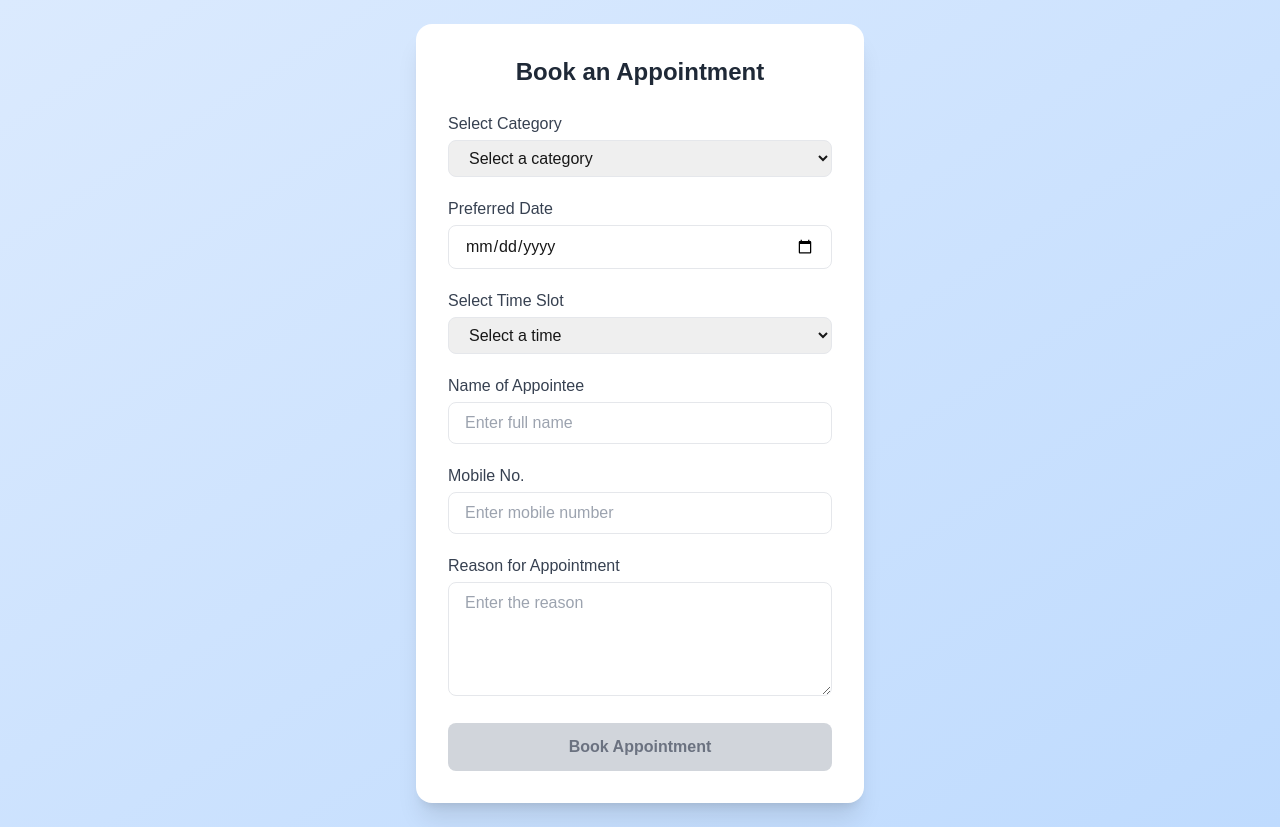
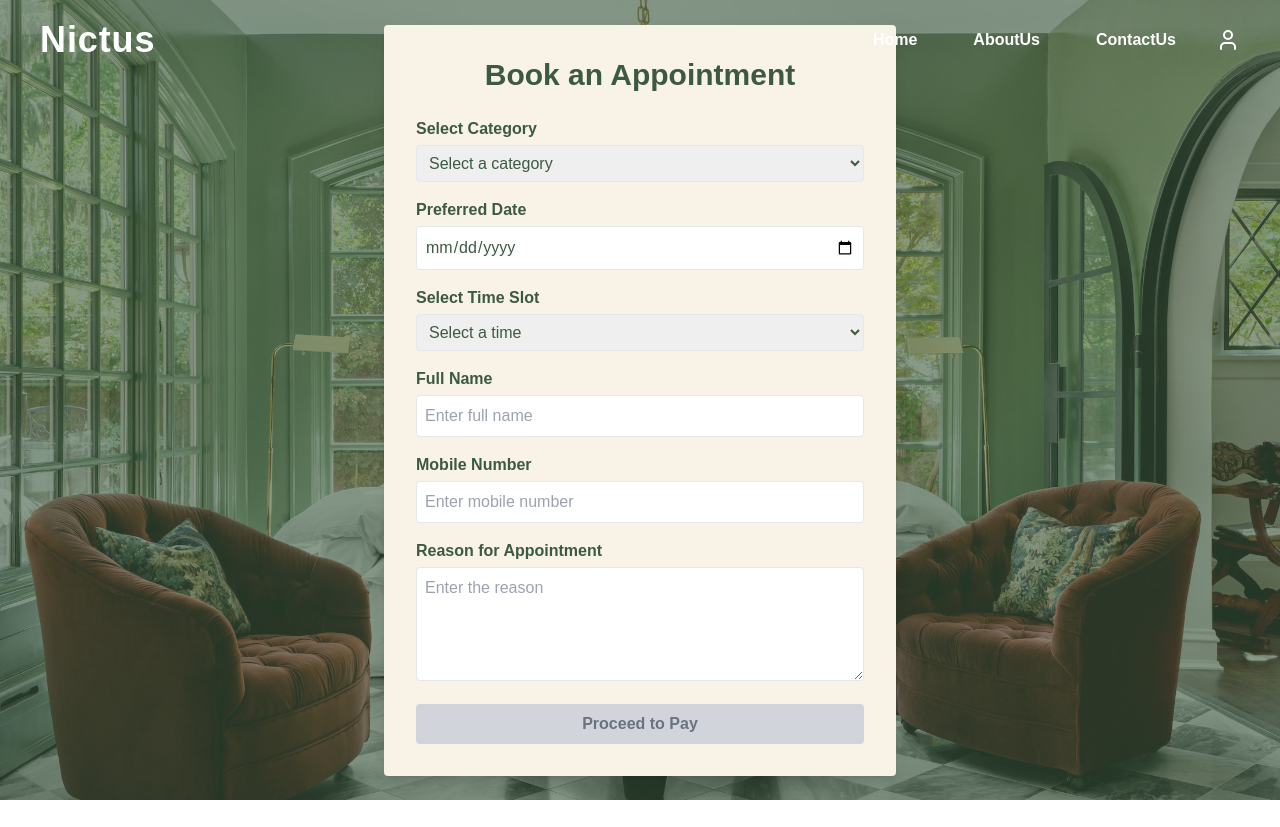
Before and after one commit to aquib2502/Nictus, a Next.js app: page /appointments in a window 1280 px wide. After the commit the page ends 800 px from the top, so only its background shows below. Built offline with nearby package versions, Linux system fonts and the light colour scheme.

Commit message:
all done

```diff
--- a/src/components/aboutus/aboutus.jsx
+++ b/src/components/aboutus/aboutus.jsx
@@ -1,6 +1,7 @@
 "use client";
 
 import { motion } from "framer-motion";
+import Navbar from "../../components/layout/navbar.jsx";
 
 export default function AboutUs() {
   return (
@@ -8,6 +9,7 @@ export default function AboutUs() {
       className="min-h-screen flex flex-col items-center justify-center bg-cover bg-center px-6 py-12 relative"
       style={{ backgroundImage: "url('/bg-image.jpg')" }}
     >
+      <Navbar />
       {/* Deep Green Overlay with Blur */}
       <div className="absolute inset-0 bg-[#3C5A40] bg-opacity-60 backdrop-blur-md"></div>
 
--- a/src/components/appointments/appointmets.jsx
+++ b/src/components/appointments/appointmets.jsx
@@ -1,204 +1,250 @@
 "use client";
-
-import React, { useState } from "react";
-import { motion } from "framer-motion";
+import React, { useState, useEffect } from "react";
+import axios from "axios";
+import Navbar from "../../components/layout/navbar.jsx";
 
 export default function AppointmentForm() {
   const [formData, setFormData] = useState({
     category: "",
     date: "",
     timeSlot: "",
-    name: "",
-    mobile: "",
+    name: "", // ✅ Added name field
+    mobile: "", // ✅ Added mobile field
     reason: "",
   });
 
-  const isFormValid =
-    formData.category &&
-    formData.date &&
-    formData.timeSlot &&
-    formData.name &&
-    formData.mobile &&
-    formData.reason;
+  const [token, setToken] = useState("");
+  const [blurBg, setBlurBg] = useState(false);
+
+  useEffect(() => {
+    const storedToken = localStorage.getItem("authToken");
+    setToken(storedToken);
+  }, []);
+
+  const handleFocus = () => setBlurBg(true);
+  const handleBlur = () => setBlurBg(false);
 
   const handleChange = (e) => {
-    setFormData({ ...formData, [e.target.name]: e.target.value });
+    setFormData((prevState) => ({
+      ...prevState,
+      [e.target.name]: e.target.value,
+    }));
+
+    console.log("Updated Form Data:", formData); // Debugging
   };
 
-  const handleSubmit = (e) => {
+  // ✅ Compute form validity directly inside render
+  const isFormValid =
+    formData.category !== "" &&
+    formData.date !== "" &&
+    formData.timeSlot !== "" &&
+    formData.name !== "" &&
+    formData.mobile !== "" &&
+    formData.reason !== "";
+    const handleSubmit = async (e) => {
       e.preventDefault();
-    alert("Appointment booked successfully!");
+
+      const token = localStorage.getItem("authToken"); // Retrieve token again
+      console.log("🔑 Token Retrieved:", token); // Debugging
+
+      if (!token) {
+          alert("Unauthorized: Please log in to continue.");
+          return;
+      }
+
+      try {
+          console.log("Submitting Request:", formData);
+
+          const bookingResponse = await axios.post(
+              "http://localhost:5000/api/appointments/book",
+              {
+                  type: formData.category,
+                  date: formData.date,
+                  time: formData.timeSlot,
+                  reason: formData.reason,
+                  name: formData.name,
+                  mobile: formData.mobile
+              },
+              {
+                  headers: { Authorization: `Bearer ${token}` }, // ✅ Ensure token is included
+              }
+          );
+
+          if (bookingResponse?.data?.success) {
+              alert(bookingResponse.data.message);
+              const appointmentId = bookingResponse.data.appointment._id;
+
+              const paymentResponse = await axios.post(
+                  "http://localhost:5000/api/appointments/initiate-payment",
+                  { appointmentId },
+                  {
+                      headers: { Authorization: `Bearer ${token}` }, // ✅ Ensure token is included
+                  }
+              );
+
+              if (paymentResponse?.data?.success) {
+                  const paymentLink = paymentResponse.data.paymentLink;
+                  alert("Payment link generated. Redirecting to payment...");
+                  window.open(paymentLink, "_blank");
+              }
+          }
+      } catch (error) {
+          console.error("❌ Error:", error);
+          alert(
+              error.response?.data?.message ||
+              "An error occurred while booking the appointment."
+          );
+      }
   };
 
+
   return (
-    <div className="min-h-screen flex items-center justify-center bg-gradient-to-br from-blue-100 to-blue-200 p-6">
-      <motion.div
-        initial={{ opacity: 0, y: 30 }}
-        animate={{ opacity: 1, y: 0 }}
-        transition={{ duration: 0.6, ease: "easeOut" }}
-        className="w-full max-w-md bg-white p-8 rounded-2xl shadow-xl transform hover:scale-105 transition-transform duration-300"
+    <div
+      className="relative min-h-screen bg-cover bg-center flex flex-col"
+      style={{ backgroundImage: "url('/bg-image.jpg')" }}
     >
-        <motion.h2
-          initial={{ opacity: 0, scale: 0.9 }}
-          animate={{ opacity: 1, scale: 1 }}
-          transition={{ duration: 0.5 }}
-          className="text-2xl font-bold text-gray-800 text-center mb-6"
-        >
+      <Navbar />
+      <div
+        className={`absolute inset-0 bg-[#3C5A40] bg-opacity-60 transition-all duration-300 ${
+          blurBg ? "backdrop-blur-md" : ""
+        }`}
+      ></div>
+
+      {/* Appointment Form Container */}
+      <div className="relative z-10 flex-grow flex items-center justify-center">
+        <div className="w-full max-w-lg bg-[#F8F2E7] p-8 rounded shadow-lg animate-popUp">
+          <h2 className="text-3xl font-bold text-center text-[#3C5A40] mb-6">
             Book an Appointment
-        </motion.h2>
-
-        <form onSubmit={handleSubmit} className="mt-4 space-y-5">
+          </h2>
+          <form onSubmit={handleSubmit}>
             {/* Category Selection */}
-          <motion.div
-            initial={{ opacity: 0, x: -30 }}
-            animate={{ opacity: 1, x: 0 }}
-            transition={{ duration: 0.4, delay: 0.1 }}
-          >
-            <label htmlFor="category" className="block text-gray-700 font-medium mb-1">
+            <div className="mb-4">
+              <label className="block text-[#3C5A40] font-semibold mb-1">
                 Select Category
               </label>
               <select
-              id="category"
                 name="category"
                 value={formData.category}
                 onChange={handleChange}
-              className="w-full px-4 py-2 border rounded-lg focus:ring-2 focus:ring-blue-500 focus:ring-offset-2 focus:outline-none transition-shadow"
+                className="w-full p-2 border rounded focus:outline-none focus:ring-2 focus:ring-[#C1A35F] text-[#3C5A40]"
                 required
               >
-              <option value="" disabled>Select a category</option>
-              <option value="General Consultation">General Consultation</option>
+                <option value="">Select a category</option>
+                <option value="General Consultation">
+                  General Consultation
+                </option>
                 <option value="Dental Checkup">Dental Checkup</option>
                 <option value="Eye Checkup">Eye Checkup</option>
                 <option value="Specialist Visit">Specialist Visit</option>
               </select>
-          </motion.div>
+            </div>
 
             {/* Date Input */}
-          <motion.div
-            initial={{ opacity: 0, x: 30 }}
-            animate={{ opacity: 1, x: 0 }}
-            transition={{ duration: 0.4, delay: 0.2 }}
-          >
-            <label htmlFor="date" className="block text-gray-700 font-medium mb-1">
+            <div className="mb-4">
+              <label className="block text-[#3C5A40] font-semibold mb-1">
                 Preferred Date
               </label>
               <input
                 type="date"
-              id="date"
                 name="date"
                 value={formData.date}
                 onChange={handleChange}
-              className="w-full px-4 py-2 border rounded-lg focus:ring-2 focus:ring-blue-500 focus:ring-offset-2 focus:outline-none transition-shadow"
+                className="w-full p-2 border rounded focus:outline-none focus:ring-2 focus:ring-[#C1A35F] text-[#3C5A40]"
                 required
               />
-          </motion.div>
+            </div>
 
             {/* Time Slot Selection */}
-          <motion.div
-            initial={{ opacity: 0, x: -30 }}
-            animate={{ opacity: 1, x: 0 }}
-            transition={{ duration: 0.4, delay: 0.3 }}
-          >
-            <label htmlFor="timeSlot" className="block text-gray-700 font-medium mb-1">
+            <div className="mb-4">
+              <label className="block text-[#3C5A40] font-semibold mb-1">
                 Select Time Slot
               </label>
               <select
-              id="timeSlot"
                 name="timeSlot"
                 value={formData.timeSlot}
                 onChange={handleChange}
-              className="w-full px-4 py-2 border rounded-lg focus:ring-2 focus:ring-blue-500 focus:ring-offset-2 focus:outline-none transition-shadow"
+                className="w-full p-2 border rounded focus:outline-none focus:ring-2 focus:ring-[#C1A35F] text-[#3C5A40]"
                 required
               >
-              <option value="" disabled>Select a time</option>
-              <option value="10:00 AM - 11:00 AM">10:00 AM - 11:00 AM</option>
-              <option value="11:00 AM - 12:00 PM">11:00 AM - 12:00 PM</option>
-              <option value="2:00 PM - 3:00 PM">2:00 PM - 3:00 PM</option>
-              <option value="3:00 PM - 4:00 PM">3:00 PM - 4:00 PM</option>
+                <option value="">Select a time</option>
+                <option value="10:00 AM - 11:00 AM">
+                  10:00 AM - 11:00 AM
+                </option>
+                <option value="11:00 AM - 12:00 PM">
+                  11:00 AM - 12:00 PM
+                </option>
+                <option value="2:00 PM - 3:00 PM">
+                  2:00 PM - 3:00 PM
+                </option>
+                <option value="3:00 PM - 4:00 PM">
+                  3:00 PM - 4:00 PM
+                </option>
               </select>
-          </motion.div>
+            </div>
 
-          {/* Name of Appointee */}
-          <motion.div
-            initial={{ opacity: 0, x: 30 }}
-            animate={{ opacity: 1, x: 0 }}
-            transition={{ duration: 0.4, delay: 0.4 }}
-          >
-            <label htmlFor="name" className="block text-gray-700 font-medium mb-1">
-              Name of Appointee
+            {/* Name Input */}
+            <div className="mb-4">
+              <label className="block text-[#3C5A40] font-semibold mb-1">
+                Full Name
               </label>
               <input
                 type="text"
-              id="name"
                 name="name"
                 value={formData.name}
                 onChange={handleChange}
-              className="w-full px-4 py-2 border rounded-lg focus:ring-2 focus:ring-blue-500 focus:ring-offset-2 focus:outline-none transition-shadow"
+                className="w-full p-2 border rounded focus:outline-none focus:ring-2 focus:ring-[#C1A35F] text-[#3C5A40]"
                 placeholder="Enter full name"
                 required
               />
-          </motion.div>
+            </div>
 
-          {/* Mobile Number */}
-          <motion.div
-            initial={{ opacity: 0, x: -30 }}
-            animate={{ opacity: 1, x: 0 }}
-            transition={{ duration: 0.4, delay: 0.5 }}
-          >
-            <label htmlFor="mobile" className="block text-gray-700 font-medium mb-1">
-              Mobile No.
+            {/* Mobile Number Input */}
+            <div className="mb-4">
+              <label className="block text-[#3C5A40] font-semibold mb-1">
+                Mobile Number
               </label>
               <input
                 type="tel"
-              id="mobile"
                 name="mobile"
                 value={formData.mobile}
                 onChange={handleChange}
-              className="w-full px-4 py-2 border rounded-lg focus:ring-2 focus:ring-blue-500 focus:ring-offset-2 focus:outline-none transition-shadow"
+                className="w-full p-2 border rounded focus:outline-none focus:ring-2 focus:ring-[#C1A35F] text-[#3C5A40]"
                 placeholder="Enter mobile number"
                 required
               />
-          </motion.div>
+            </div>
 
             {/* Reason for Appointment */}
-          <motion.div
-            initial={{ opacity: 0, x: 30 }}
-            animate={{ opacity: 1, x: 0 }}
-            transition={{ duration: 0.4, delay: 0.6 }}
-          >
-            <label htmlFor="reason" className="block text-gray-700 font-medium mb-1">
+            <div className="mb-4">
+              <label className="block text-[#3C5A40] font-semibold mb-1">
                 Reason for Appointment
               </label>
               <textarea
-              id="reason"
                 name="reason"
                 value={formData.reason}
                 onChange={handleChange}
-              className="w-full px-4 py-2 border rounded-lg focus:ring-2 focus:ring-blue-500 focus:ring-offset-2 focus:outline-none transition-shadow"
+                className="w-full p-2 border rounded focus:outline-none focus:ring-2 focus:ring-[#C1A35F] text-[#3C5A40]"
                 placeholder="Enter the reason"
                 rows="4"
                 required
               ></textarea>
-          </motion.div>
+            </div>
 
             {/* Submit Button */}
-          <motion.button
+            <button
               type="submit"
               disabled={!isFormValid}
-            initial={{ opacity: 0, scale: 0.9 }}
-            animate={{ opacity: 1, scale: 1 }}
-            transition={{ duration: 0.5, delay: 0.7 }}
-            whileHover={{ scale: isFormValid ? 1.05 : 1 }}
-            className={`w-full py-3 rounded-lg font-semibold transition duration-300 ${
+              className={`w-full py-2 rounded font-semibold transition-colors ${
                 isFormValid
-                ? "bg-blue-600 text-white hover:bg-blue-700 shadow-md"
+                  ? "bg-[#C1A35F] text-black hover:bg-[#c8ae68]"
                   : "bg-gray-300 text-gray-500 cursor-not-allowed"
               }`}
             >
-            Book Appointment
-          </motion.button>
+              Proceed to Pay
+            </button>
           </form>
-      </motion.div>
+        </div>
+      </div>
     </div>
   );
 }
--- a/src/components/contactus/contactus.jsx
+++ b/src/components/contactus/contactus.jsx
@@ -1,5 +1,6 @@
 "use client";
 import React, { useState } from "react";
+import Navbar from "../../components/layout/navbar.jsx";
 
 
 export default function ContactUsPage() {
@@ -18,6 +19,7 @@ export default function ContactUsPage() {
       className="relative min-h-screen bg-cover bg-center flex flex-col"
       style={{ backgroundImage: "url('/bg-image.jpg')" }}
     >
+      <Navbar />
       {/* Deep Green Overlay with Conditional Blur */}
       <div
         className={`
--- a/src/components/layout/navbar.jsx
+++ b/src/components/layout/navbar.jsx
@@ -19,7 +19,18 @@ export default function Navbar() {
 
       {/* Navbar Links on the Right */}
       <div className="flex items-center space-x-6">
-        {["Home", "AboutUs", "ContactUs"].map((section) => {
+      <Link key="home" href={`/`}>
+              <span
+                className={`px-4 py-2 rounded-full font-semibold transition-all cursor-pointer ${
+                  activeSection === `/`
+                    ? "bg-white text-black shadow-md"
+                    : "text-white hover:bg-white hover:text-black"
+                }`}
+              >
+                Home
+              </span>
+            </Link>
+        {["AboutUs", "ContactUs"].map((section) => {
           const link = section.toLowerCase().replace(" ", "-");
           return (
             <Link key={section} href={`/${link}`}>
--- a/src/components/login/login.jsx
+++ b/src/components/login/login.jsx
@@ -1,7 +1,8 @@
 "use client";
 import React, { useState, useEffect } from "react";
-import { useRouter } from "next/navigation"; // Use Next.js router for redirection
+import { useRouter } from "next/navigation";
 import axios from "axios";
+import Navbar from "../../components/layout/navbar.jsx";
 
 export default function Login() {
   const [isLogin, setIsLogin] = useState(true);
@@ -9,71 +10,93 @@ export default function Login() {
   const [formData, setFormData] = useState({
     name: "",
     email: "",
+    mobile: "",
     password: "",
     confirmPassword: "",
   });
+
   const [message, setMessage] = useState(""); // Success message state
   const [error, setError] = useState(""); // Error message state
-  const router = useRouter(); // Initialize Next.js router
+  const router = useRouter();
 
-  // Check if user is already logged in and redirect
   useEffect(() => {
     const token = localStorage.getItem("authToken");
     if (token) {
-      router.push("/"); // Redirect logged-in users to home
+      router.push("/");
     }
   }, []);
 
-  // Handle input changes
+  // Regex for validation
+  const emailRegex = /^(?!\.)([a-zA-Z0-9._%+-]+@[a-zA-Z.-]+\.[a-zA-Z]{2,})$/;
+  const mobileRegex = /^\d{10}$/;
+  const passwordRegex = /^(?=.*[A-Z])(?=.*[\W_]).{6,}$/;
+
   const handleChange = (e) => {
     setFormData({ ...formData, [e.target.name]: e.target.value });
   };
 
-  // Handle Login Submission
+  // ✅ Handle Login Submission
   const handleLogin = async (e) => {
     e.preventDefault();
     try {
-      const response = await axios.post("http://localhost:5000/api/auth/login", {
-        email: formData.email,
-        password: formData.password,
-      }, {
-        headers: { "Content-Type": "application/json" },
-        withCredentials: true, // Ensures cookies are sent if required
-      });
+      const response = await axios.post(
+        "http://localhost:5000/api/auth/login",
+        { email: formData.email, password: formData.password },
+        { headers: { "Content-Type": "application/json" }, withCredentials: true }
+      );
 
-      const token = response.data.token; // Assuming the token is returned from backend
-      localStorage.setItem("authToken", token); // Store the token for persistent login
-
+      const token = response.data.token;
+      localStorage.setItem("authToken", token);
       setMessage("Login Successful! Redirecting...");
       setError("");
 
       setTimeout(() => {
-        router.push("/"); // Redirect to home page after login
+        router.push("/");
       }, 2000);
     } catch (error) {
-      console.error("Login Error:", error.response?.data || error.message);
-      setError("Invalid email or password");
+      setError(error.response?.data?.message || "Invalid email or password");
     }
   };
 
-  // Handle Register Submission
+  // ✅ Handle Register Submission
   const handleRegister = async (e) => {
     e.preventDefault();
 
+    // 🔴 Validate Email
+    if (!emailRegex.test(formData.email)) {
+      setError("Invalid email format.");
+      return;
+    }
+
+    // 🔴 Validate Mobile
+    if (!mobileRegex.test(formData.mobile)) {
+      setError("Mobile number must be exactly 10 digits.");
+      return;
+    }
+
+    // 🔴 Validate Password
+    if (!passwordRegex.test(formData.password)) {
+      setError("Password must have at least 6 characters, 1 uppercase letter, and 1 special character.");
+      return;
+    }
+
+    // 🔴 Check Password Match
     if (formData.password !== formData.confirmPassword) {
-      setError("Passwords do not match");
+      setError("Passwords do not match.");
       return;
     }
 
     try {
-      await axios.post("http://localhost:5000/api/auth/register", {
-        name: formData.name,
-        email: formData.email,
-        password: formData.password,
-      }, {
-        headers: { "Content-Type": "application/json" },
-        withCredentials: true,
-      });
+      await axios.post(
+        "http://localhost:5000/api/auth/register",
+        {
+          name: formData.name,
+          email: formData.email,
+          mobile: formData.mobile,
+          password: formData.password,
+        },
+        { headers: { "Content-Type": "application/json" }, withCredentials: true }
+      );
 
       setMessage("Registered Successfully! Redirecting to login...");
       setError("");
@@ -83,23 +106,19 @@ export default function Login() {
         setMessage("");
       }, 3000);
     } catch (error) {
-      console.error("Registration Error:", error.response?.data || error.message);
-      setError("Registration failed. Try again.");
+      setError(error.response?.data?.message || "Registration failed. Try again.");
     }
   };
 
-  // Toggle between Login and Register forms
+  // ✅ Toggle between Login and Register forms
   const toggleForm = () => {
     setIsLogin(!isLogin);
-    setFormData({ name: "", email: "", password: "", confirmPassword: "" });
+    setFormData({ name: "", email: "", mobile: "", password: "", confirmPassword: "" });
     setError("");
     setMessage("");
   };
 
-  // When any input gains focus, blur the background
   const handleFocus = () => setBlurBg(true);
-
-  // When any input loses focus, remove the blur
   const handleBlur = () => setBlurBg(false);
 
   return (
@@ -107,27 +126,22 @@ export default function Login() {
       className="relative min-h-screen flex items-center justify-center bg-cover bg-center"
       style={{ backgroundImage: "url('/bg-image.jpg')" }}
     >
+      <Navbar />
       {/* Background Overlay */}
       <div
-        className={`absolute inset-0 bg-[#3C5A40] bg-opacity-60 transition-all duration-300 ${blurBg ? "backdrop-blur-md" : ""}`}
+        className={`absolute inset-0 bg-[#3C5A40] bg-opacity-60 transition-all duration-300 ${
+          blurBg ? "backdrop-blur-md" : ""
+        }`}
       ></div>
 
       {/* Form Container */}
       <div className="relative z-10 w-full max-w-md bg-[#F8F2E7] p-8 rounded shadow-lg">
-        {/* Heading */}
         <h2 className="text-2xl font-bold mb-6 text-center text-[#3C5A40]">
           {isLogin ? "Login" : "Register"}
         </h2>
 
-        {/* Success Message */}
-        {message && (
-          <p className="mb-4 text-center text-green-500 font-medium">{message}</p>
-        )}
-
-        {/* Error Message */}
-        {error && (
-          <p className="mb-4 text-center text-red-500 font-medium">{error}</p>
-        )}
+        {message && <p className="mb-4 text-center text-green-500 font-medium">{message}</p>}
+        {error && <p className="mb-4 text-center text-red-500 font-medium">{error}</p>}
 
         {/* Form */}
         <form onSubmit={isLogin ? handleLogin : handleRegister}>
@@ -163,6 +177,23 @@ export default function Login() {
             />
           </div>
 
+          {!isLogin && (
+            <div className="mb-4">
+              <label className="block text-[#3C5A40]">Mobile Number</label>
+              <input
+                type="text"
+                name="mobile"
+                value={formData.mobile}
+                onChange={handleChange}
+                placeholder="Enter your mobile number"
+                className="mt-1 p-2 w-full border rounded focus:outline-none focus:ring-2 focus:ring-[#C1A35F] text-[#3C5A40]"
+                onFocus={handleFocus}
+                onBlur={handleBlur}
+                required
+              />
+            </div>
+          )}
+
           <div className="mb-4">
             <label className="block text-[#3C5A40]">Password</label>
             <input
@@ -195,19 +226,14 @@ export default function Login() {
             </div>
           )}
 
-          <button
-            type="submit"
-            className="w-full bg-[#C1A35F] text-black py-2 rounded hover:bg-[#c8ae68] transition-colors font-semibold"
-          >
+          <button className="w-full bg-[#C1A35F] text-black py-2 rounded hover:bg-[#c8ae68] transition-colors font-semibold">
             {isLogin ? "Login" : "Register"}
           </button>
         </form>
 
         <div className="mt-4 text-center">
           <button onClick={toggleForm} className="text-[#561A1A] hover:underline">
-            {isLogin
-              ? "Don't have an account? Register here"
-              : "Already have an account? Login here"}
+            {isLogin ? "Don't have an account? Register" : "Already have an account? Login"}
           </button>
         </div>
       </div>
```
Lines whose indentation alone changed are shown as unchanged.
